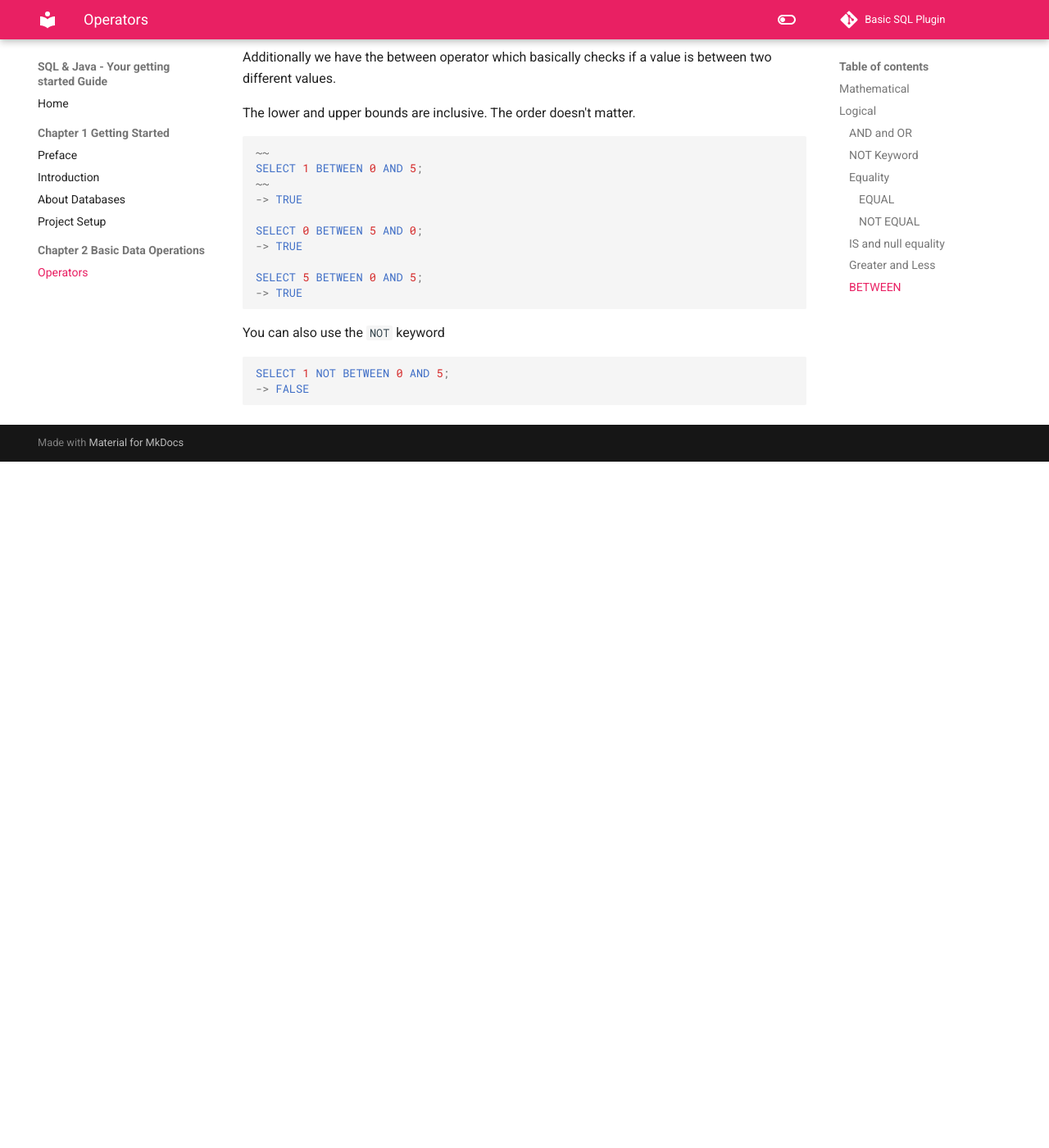
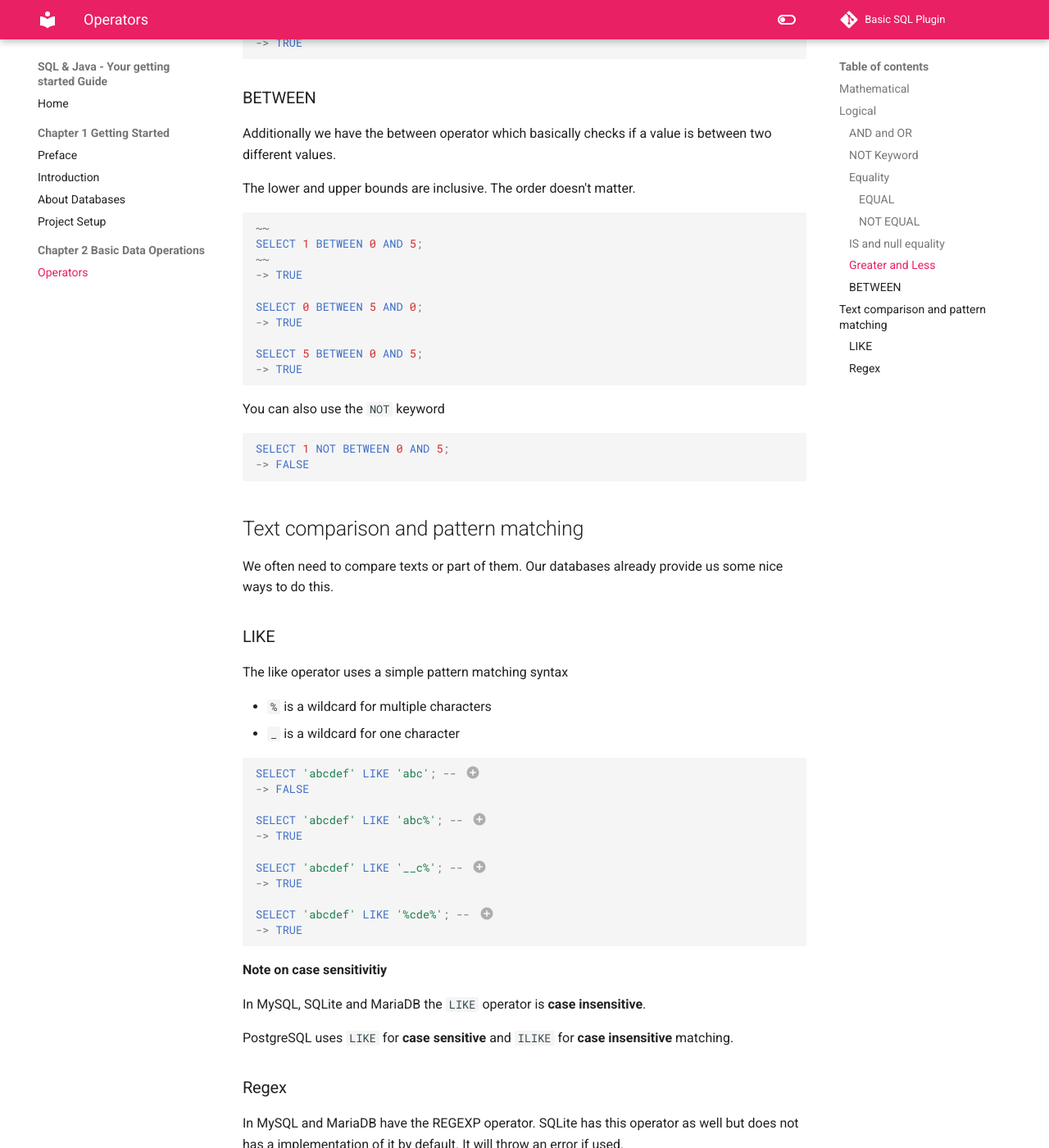
Before and after one commit to rainbowdashlabs/sql-java, an MkDocs documentation site: the page built from docs/02/operators.md, in a window 1280 px wide and 1400 px high, scrolled down 3435 px. Shown: the whole window at 82% size. Built offline with MkDocs 1.6.1 and Material for MkDocs 9.7.7, drawn with Linux system fonts in a browser that asks for light colours; comment, search, counter and statistics services are not loaded; before the commit the page ends 3998 px from its top, so only the background shows below that; some of the changed text lies outside the part shown.

Commit message:
Update operators

````diff
--- a/docs/02/operators.md
+++ b/docs/02/operators.md
@@ -1,6 +1,9 @@
 # Operators
 
 We actually have a lot of operators in SQL and even more in our databases if we use one with an extended SQL flavour.
+
+Some of the operators on this page may have shorter or different aliases in our databases. I will focus on the
+intersection of the operators to keep it simple for now.
 
 Lets start with the one which are equal in all databases we use
 
@@ -30,8 +33,8 @@ SELECT 5 / 2.0;
 -> 2.5
 ```
 
-All our databases have additional mathematical operators like squareroot, absolute and more. However they are different
-in syntax. I will just link them here if you need something special.
+All our databases have additional mathematical operators and build in functions like squareroot, absolute and more.
+However they are different in syntax. I will just link them here if you need something special.
 
 [MySQL](https://dev.mysql.com/doc/refman/8.0/en/numeric-functions.html)
 | [SQLite](https://www.sqlite.org/lang_corefunc.html) | [MariaDB](https://mariadb.com/kb/en/numeric-functions/)
@@ -183,3 +186,78 @@ You can also use the `NOT` keyword
 SELECT 1 NOT BETWEEN 0 AND 5;
 -> FALSE
 ```
+
+## Text comparison and pattern matching
+
+We often need to compare texts or part of them. Our databases already provide us some nice ways to do this.
+
+### LIKE
+
+The like operator uses a simple pattern matching syntax
+
+- `%` is a wildcard for multiple characters
+- `_` is a wildcard for one character
+
+```sql
+SELECT 'abcdef' LIKE 'abc'; -- (1)
+-> FALSE
+
+SELECT 'abcdef' LIKE 'abc%'; -- (2)
+-> TRUE
+
+SELECT 'abcdef' LIKE '__c%'; -- (3)
+-> TRUE
+
+SELECT 'abcdef' LIKE '%cde%'; -- (4)
+-> TRUE
+
+```
+
+1. We check if the string is like abc, but we do not add a wilcard at the end
+2. We check if the string starts with abc. We also add a wildcard in the end which matches all following characters.
+3. We just check if the third char is a `c`. We also add a wildcard
+4. We check if the string contains `cde` with two wildcards
+
+**Note on case sensitivitiy**
+
+In MySQL, SQLite and MariaDB the `LIKE` operator is **case insensitive**.
+
+PostgreSQL uses `LIKE` for **case sensitive** and `ILIKE` for **case insensitive** matching.
+
+### Regex
+
+In MySQL and MariaDB have the REGEXP operator. SQLite has this operator as well but does not has a implementation of it
+by default. It will throw an error if used.
+
+PostgreSQL uses the `~` operator for case sensitive regex matching and `~*` for case insensitive.
+
+Noteable is also that the REGEXP and `~` operators do not check if the whole string matches the expression. It just
+checks for a subsequence.
+
+The usage in general is the same.
+
+```sql title="MariaDB and MySQL"
+SELECT 'abcdef' REGEXP 'CDE'; -- (1)
+-> TRUE
+
+SELECT 'abcdef' REGEXP '[CDE]'; -- (2)
+-> TRUE
+```
+
+1. Case insensitive matching. We check if the string contains CDE
+2. Case insensitive matching. We check if the string contains any of `c`, `d` or `e`.
+
+```sql title="PostgreSQL"
+SELECT 'abcdef' ~ 'CDE'; -- (1)
+-> FALSE
+
+SELECT 'abcdef' ~* 'CDE'; -- (2)
+-> TRUE
+
+SELECT 'abcdef' ~* '[CDE]'; -- (3)
+-> TRUE
+```
+
+1. Case sensitive matching. We check if the string contains `CDE` with the correct casing.
+2. Case insensitive matching. We check if the string contains `CDE`
+3. Case insnesitive matching. We check if the string contains any of `c`, `d` or `e`.
````
